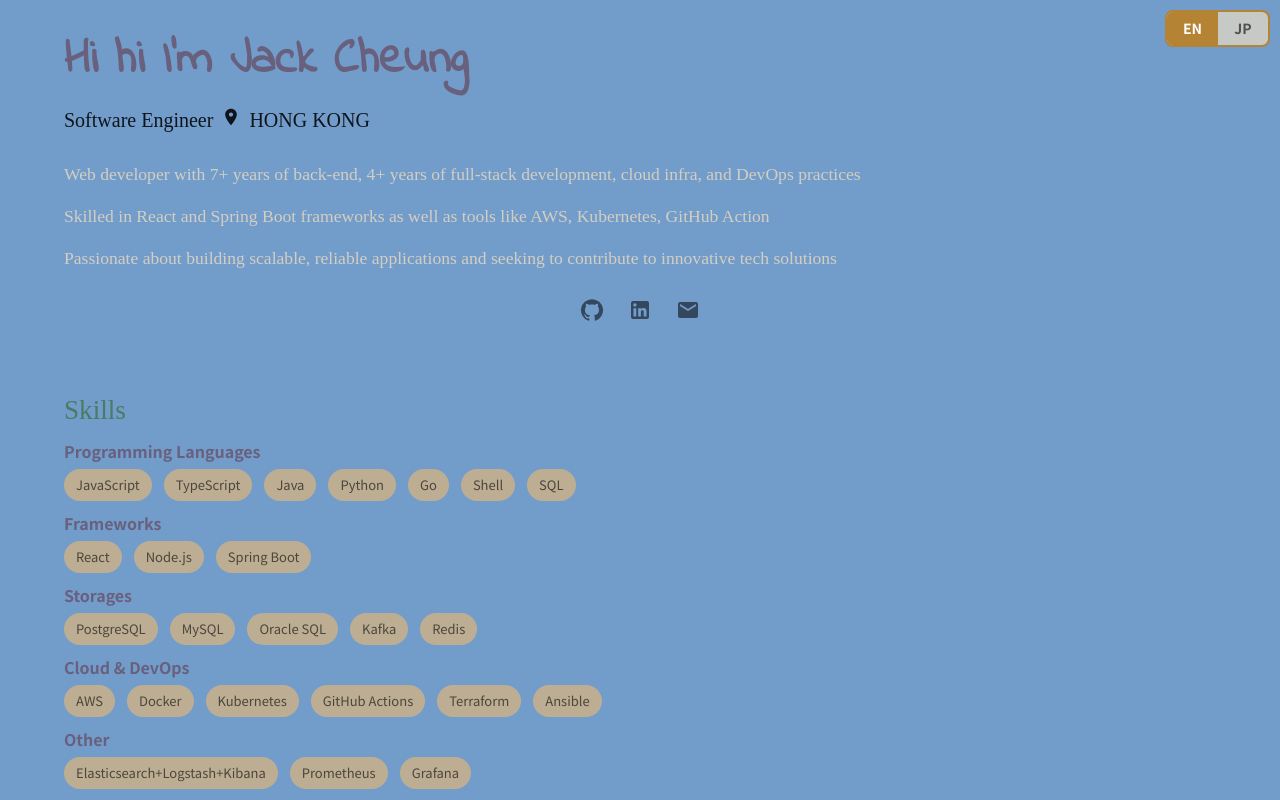
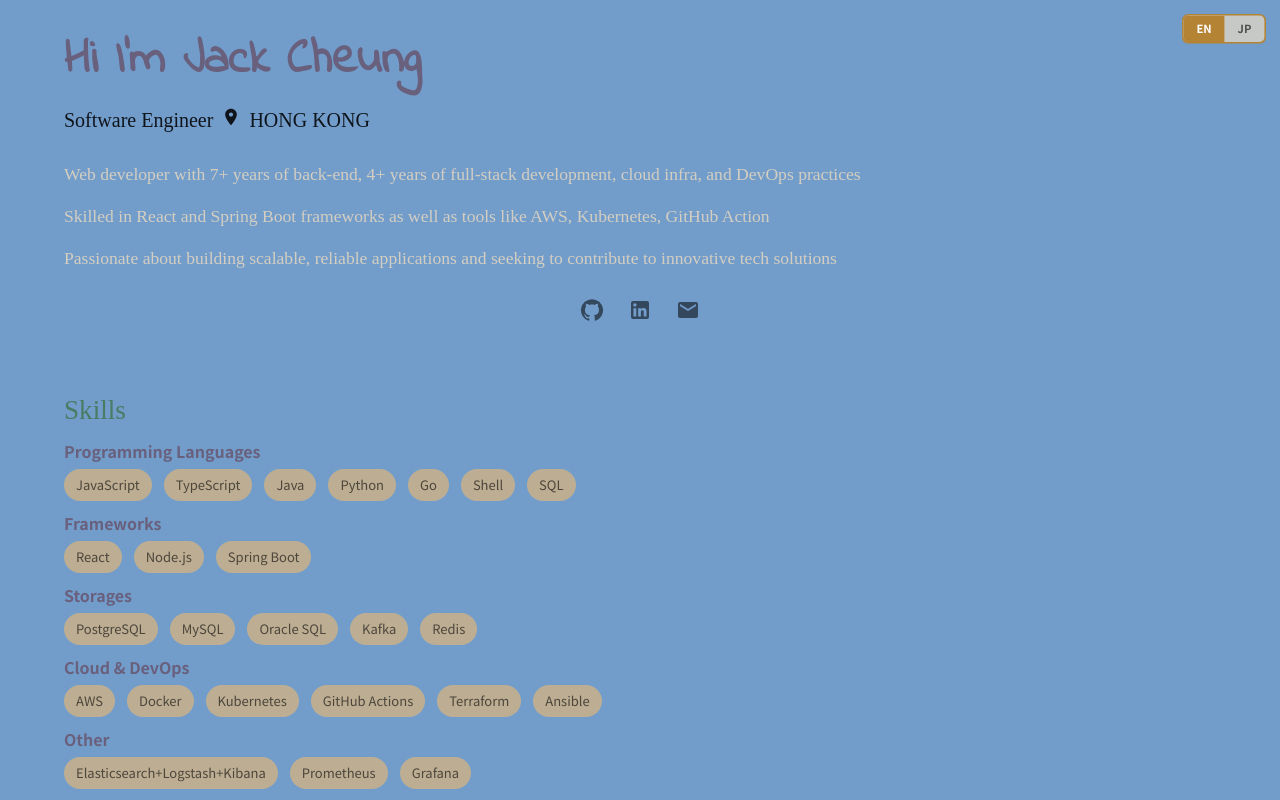
Before and after one commit to jkkcheung-dev/jkkcheung-dev.github.io, a React (Vite) app: page / in a window 1280 px wide. Shown: the top 800 px of the page. Built offline with nearby package versions, Linux system fonts and the light colour scheme; a web font is replaced by a local one.

Commit message:
fix: added property to shrink or enlarge the toggle button & updated EN greeting line

```diff
--- a/src/components/LanguageToggle.tsx
+++ b/src/components/LanguageToggle.tsx
@@ -11,14 +11,16 @@
         <Box
             sx={{
                 position: 'absolute',
-                top: 10,
-                right: 10,
+                top: 14,
+                right: 14,
                 display: 'flex',
                 border: 2,
                 borderColor: 'primary.main',
                 borderRadius: 2,
                 overflow: 'hidden',
                 bgcolor: 'background.paper',
+                transform: 'scale(0.8)',  // 20% larger
+                transformOrigin: 'top right',  // Scale from top-right corner (stays anchored)
             }}
         >
             {/* EN Button */}
--- a/src/data/resume-en.ts
+++ b/src/data/resume-en.ts
@@ -1,7 +1,7 @@
 import type { Resume } from '@/types';
 
 export const resumeEN: Resume = {
-    greetings: "Hi hi I'm Jack Cheung",
+    greetings: "Hi I'm Jack Cheung",
     cantonName: "Cheung Ka Kit",
     cantonDesc: "my name in Cantonese",
     role: "Software Engineer",
```
